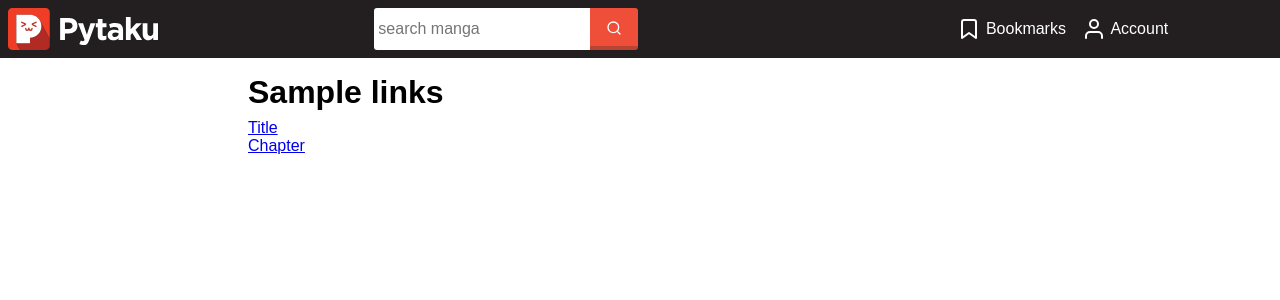
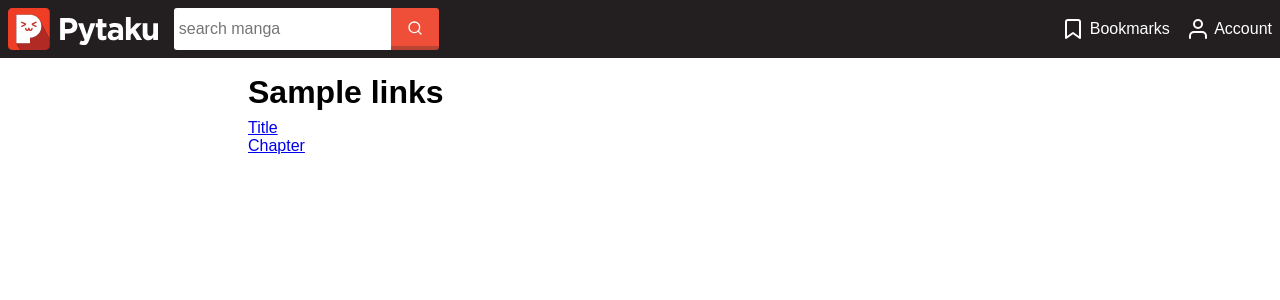
Before and after one commit to nhanb/pytaku, a Flask app: page / in a window 1280 px wide. Shown: the top 300 px of the page. Run offline with Flask 2, Linux system fonts and the light colour scheme.

Commit message:
simpler flexbox-based navbar
(that's now also "responsive")

```diff
--- a/src/pytaku/static/base.css
+++ b/src/pytaku/static/base.css
@@ -87,14 +87,13 @@ input {
 /* Grid layout */
 
 nav {
-  display: grid;
-  grid-gap: 0.5rem;
-  grid-template-areas: "logo search links";
+  display: flex;
+  gap: 1rem;
+  flex-wrap: wrap;
   padding: var(--body-padding);
 }
 
 .logo {
-  grid-area: logo;
   width: 150px;
 }
 .logo img {
@@ -103,12 +102,11 @@ nav {
 }
 
 .search {
-  grid-area: search;
   display: flex;
 }
 
 .links {
-  grid-area: links;
+  margin-left: auto; /* to pull to the right */
   display: inline-flex;
   gap: 1rem;
   justify-content: center;
```
